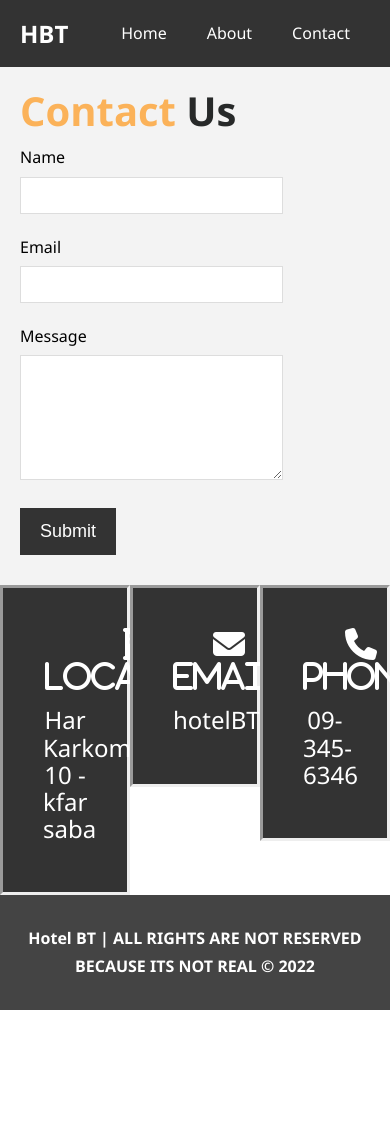
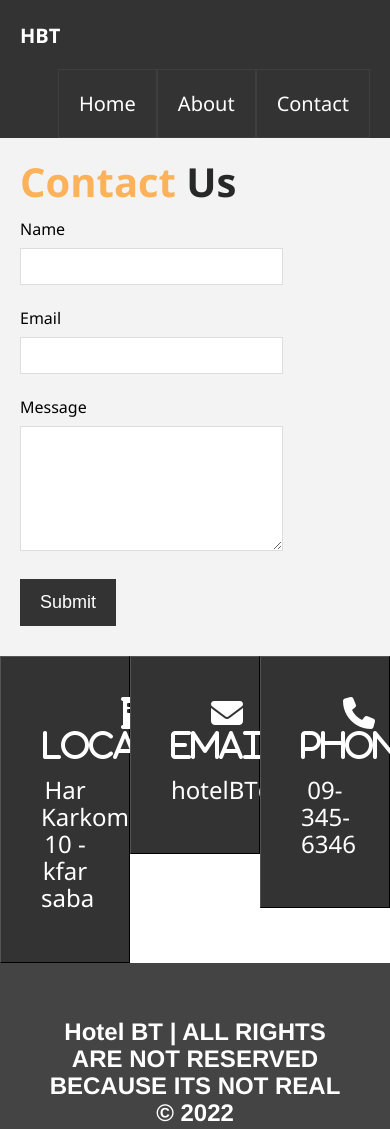
Before and after one commit to OriT579/HotelBT, a plain HTML site: page contact.html in a window 390 px wide. Shown: the top 1129 px of the page. Before the commit the page ends 1010 px from the top, so only its background shows below. Drawn offline with Linux system fonts and the light colour scheme.

Commit message:
mobile version

```diff
--- a/contact.html
+++ b/contact.html
@@ -10,6 +10,10 @@
     <link rel="stylesheet" href="css/style.css">
     <script src="https://kit.fontawesome.com/a44d15998b.js" crossorigin="anonymous"></script>
     <title>Hotel BT | Contact </title>
+    <link rel="preconnect" href="https://fonts.googleapis.com">
+    <link rel="preconnect" href="https://fonts.gstatic.com" crossorigin>
+     <link href="https://fonts.googleapis.com/css2?family=Poppins:wght@300&display=swap" rel="stylesheet">
+     <style> @import url('https://fonts.googleapis.com/css2?family=Poppins:wght@300&display=swap'); </style>
 </head>
 
 <body>
@@ -28,7 +32,8 @@
 
         <section id="contact-form" class="py-3">
             <div class="container">
-                <h1 class="l-heading"><span class="text-primary">Contact</span><span class="semi-head-bt"> Us</span></h1>
+                <h1 class="l-heading"><span class="text-primary">Contact</span><span class="semi-head-bt"> Us</span>
+                </h1>
                 <form action="process.php">
                     <div class="form-group">
                         <label for="name">Name</label>
@@ -66,7 +71,6 @@
         </section>
 
         <div class="clr"></div>
-
         <footer id="main-footer">
             <p><strong>Hotel BT | ALL RIGHTS ARE NOT RESERVED BECAUSE ITS NOT REAL &copy; 2022</strong></p>
         </footer>
--- a/css/style.css
+++ b/css/style.css
@@ -92,6 +92,9 @@ p {
 .btn:hover {
     color: rgb(255, 190, 77);
     background-color: #000000;
+    border-color: #3b3736;
+    border-style: solid;
+    border-width: 1px;
 }
 
 .btn-light {
@@ -107,11 +110,11 @@ p {
 #navbar {
     background: #333;
     color: #fff;
-    overflow: auto;
 }
 
 #navbar a {
     color: white;
+    font-size: 20px;
 }
 
 #navbar h1 {
@@ -127,10 +130,14 @@ p {
 
 #navbar ul li {
     float: left;
+    border-style: solid;
+    border-width: 0.4px;
+    border-color: #3f3f3f;
+
 }
 
 #navbar ul li a {
-    display: block;
+    display: inline-block;
     padding: 20px;
     text-align: center;
 }
@@ -200,17 +207,24 @@ h2 {
     width: 33.33333333333%;
     padding: 40px;
     text-align: center;
-    border-style:inset;
+    border: #000000;
+    border-style:outset;
+    border-width: 1px;
 }
 
 /* main-footer */
 
 #main-footer {
+    display: block;
     text-align: center;
     background-color: #444;
     color: white;
-    padding: 20px;
+    padding: 45px;
+    font-size: 1.5em;
+    font-family: 'Franklin Gothic Medium', 'Arial Narrow', Arial, sans-serif;
 }
+
+
 
 /* ABOUT PAGE */
 
```
Lines whose indentation alone changed are shown as unchanged.
